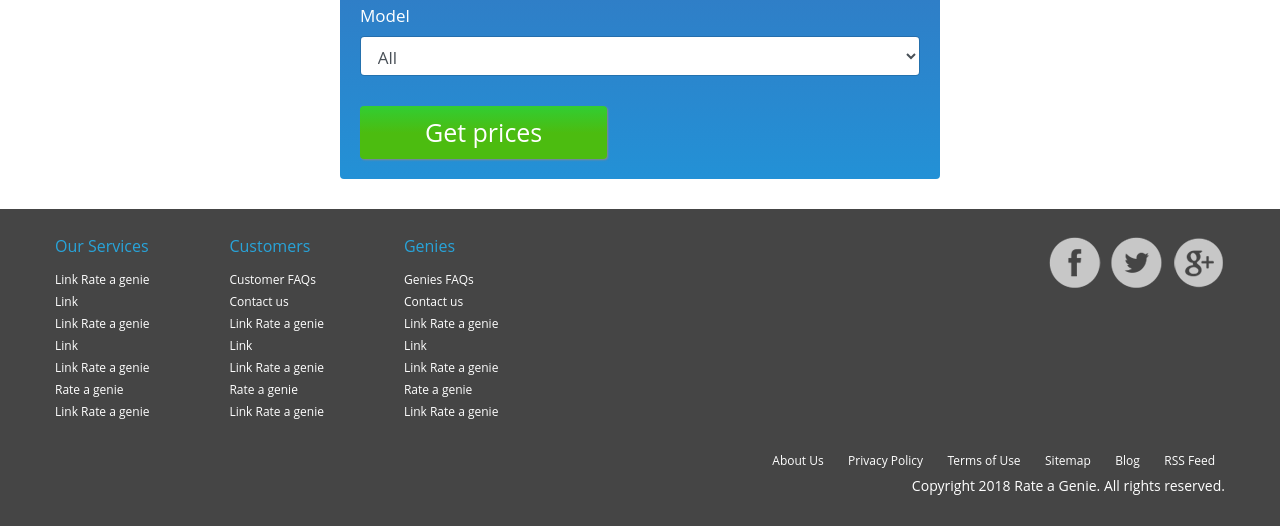
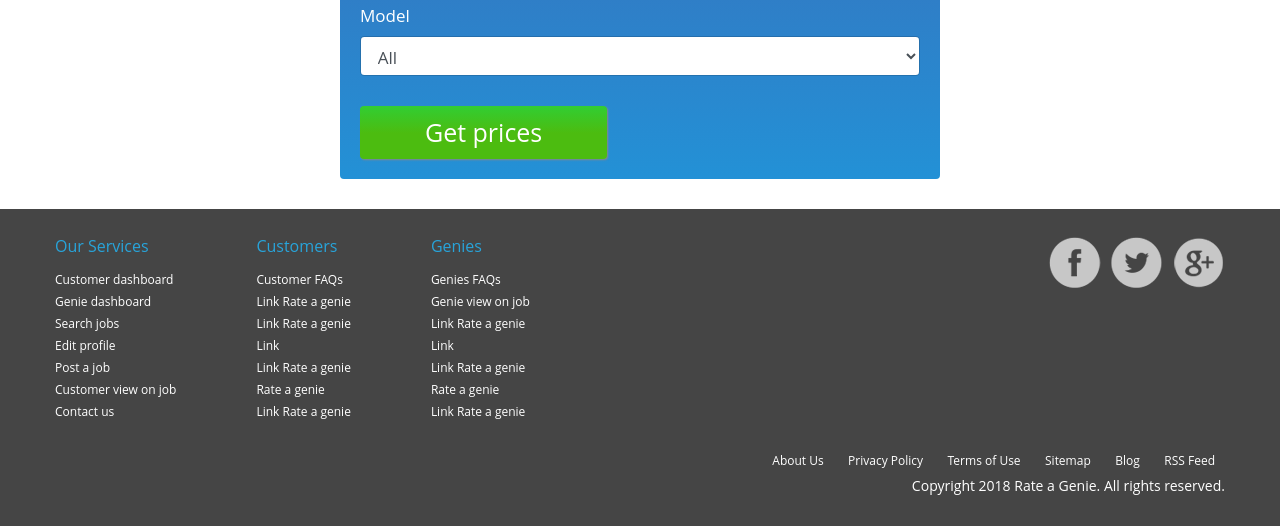
Before and after one commit to Svetlana712/rate-a-genie, a PHP site: page /repair.php in a window 1280 px wide. Shown: the part 671-1197 px from the top of the page. Run offline with PHP 8.4, Linux system fonts and the light colour scheme.

Commit message:
Add files via upload

```diff
--- a/rateagenie/inc/customerfooter.php
+++ b/rateagenie/inc/customerfooter.php
@@ -3,20 +3,20 @@
         <div class="footer_nav">
             <h3>Our Services</h3>
             <ul>
-                <li><a href="#" title="">Link Rate a genie</a></li>
-                <li><a href="#"title="">Link</a></li>
-                <li><a href="#" rel="nofollow" title="">Link Rate a genie</a></li>
-                <li><a href="#" title="">Link</a></li>
-                <li><a href="#" rel="nofollow" title="">Link Rate a genie</a></li>
-                <li><a href="#" rel="nofollow" title="">Rate a genie</a></li>
-                <li><a href="#" rel="nofollow" title="">Link Rate a genie</a></li>
+                <li><a href="dashcust.php" title="">Customer dashboard</a></li>
+                <li><a href="dashgenie.php"title="">Genie dashboard</a></li>
+                <li><a href="findjob.php" rel="nofollow" title="">Search jobs</a></li>
+                <li><a href="profile.php" title="">Edit profile</a></li>
+                <li><a href="repair.php" rel="nofollow" title="">Post a job</a></li>
+                <li><a href="jobcustomer.php" rel="nofollow" title="">Customer view on job</a></li>
+                <li><a href="contact.php" rel="nofollow" title="">Contact us</a></li>
             </ul>
         </div>
         <div class="footer_nav">
             <h3>Customers</h3>
             <ul>
                 <li><a href="faqscustomer.php" title="">Customer FAQs</a></li>
-                <li><a href="contact.php"title="">Contact us</a></li>
+                <li><a href="#"title="">Link Rate a genie</a></li>
                 <li><a href="#" rel="nofollow" title="">Link Rate a genie</a></li>
                 <li><a href="#" title="">Link</a></li>
                 <li><a href="#" rel="nofollow" title="">Link Rate a genie</a></li>
@@ -28,7 +28,7 @@
             <h3>Genies</h3>
             <ul>
                 <li><a href="faqsgenie.php" title="">Genies FAQs</a></li>
-                <li><a href="contact.php"title="">Contact us</a></li>
+                <li><a href="jobgenie.php"title="">Genie view on job</a></li>
                 <li><a href="#" rel="nofollow" title="">Link Rate a genie</a></li>
                 <li><a href="#" title="">Link</a></li>
                 <li><a href="#" rel="nofollow" title="">Link Rate a genie</a></li>
```
Also changed, not shown: rateagenie/inc/geniefooter.php (+9 -9 lines).
